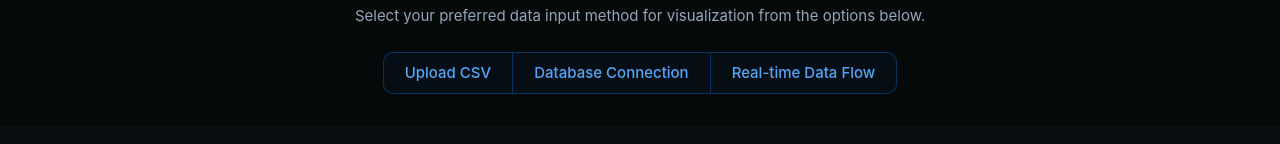
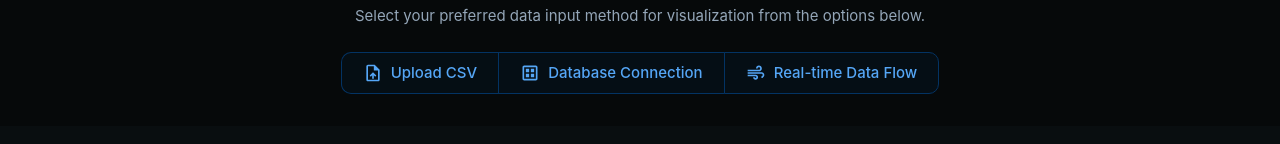
Before and after one commit to fehmisener/dataviz-explorer, a React (Vite) app: page / in a window 1280 px wide. Shown: the part 422-566 px from the top of the page. Built offline with nearby package versions, Linux system fonts and the light colour scheme.

Commit message:
feat: add icons to data upload buttons

```diff
--- a/src/components/DataInputSelection.jsx
+++ b/src/components/DataInputSelection.jsx
@@ -7,6 +7,10 @@ import Button from '@mui/material/Button';
 import ButtonGroup from '@mui/material/ButtonGroup';
 
 import { BarChart } from '@mui/x-charts/BarChart';
+
+import UploadFileIcon from '@mui/icons-material/UploadFile';
+import DatasetOutlinedIcon from '@mui/icons-material/DatasetOutlined';
+import AirIcon from '@mui/icons-material/Air';
 
 export default function DataInputSelection() {
   const [days, setDays] = useState([]);
@@ -77,6 +81,7 @@ export default function DataInputSelection() {
                 alert('clicked');
               }}
             >
+              <UploadFileIcon sx={{ fontSize: '20px', mr: 1 }} />
               Upload CSV
             </Button>
             <Button
@@ -84,13 +89,15 @@ export default function DataInputSelection() {
                 addChart();
               }}
             >
-              Database Connection{' '}
+              <DatasetOutlinedIcon sx={{ fontSize: '20px', mr: 1 }} />
+              Database Connection
             </Button>
             <Button
               onClick={() => {
                 alert('clicked');
               }}
             >
+              <AirIcon sx={{ fontSize: '20px', mr: 1 }} />
               Real-time Data Flow
             </Button>
           </ButtonGroup>
```
